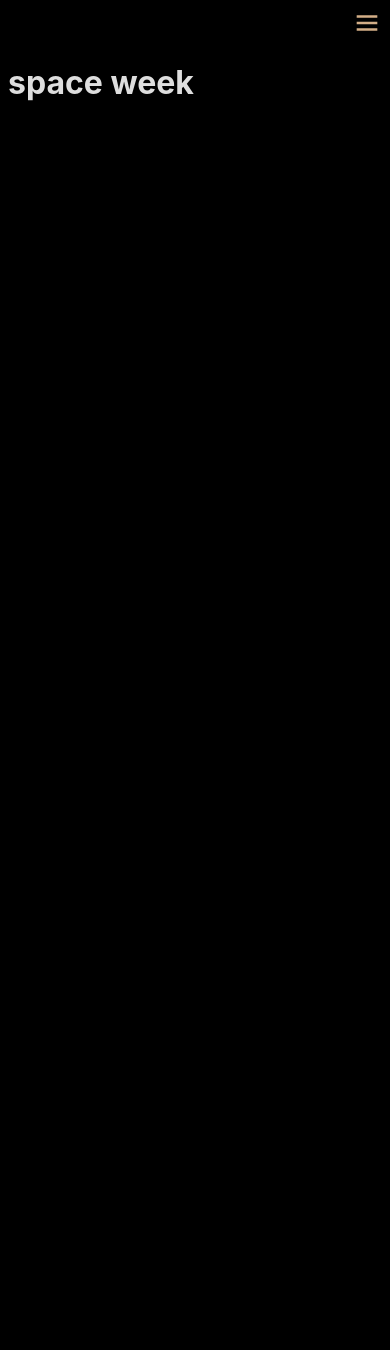
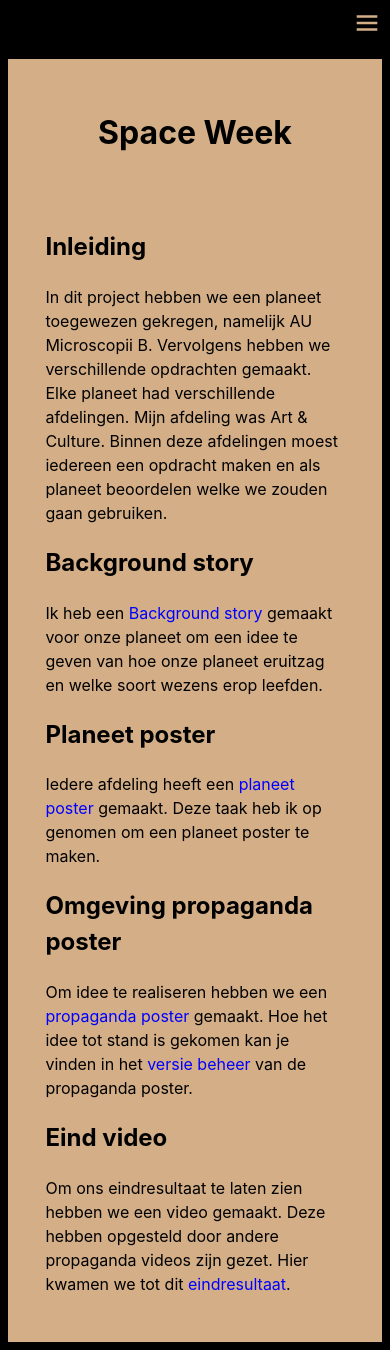
Before and after one commit to MUX-ON-WINDOWS/portofolio-project, a React (Vite) app: page /spaceweek in a window 390 px wide. Before the commit the page ends 844 px from the top, so only its background shows below. Built offline with nearby package versions, Linux system fonts and the light colour scheme.

Commit message:
Updated spaceweek

```diff
--- a/src/content/CRUD.jsx
+++ b/src/content/CRUD.jsx
@@ -12,7 +12,7 @@ function App() {
           <h2>Onderzoek .env</h2>
           <p>
             Om meer te weten te komen over .env bestand in React + Vite heb ik een bieb <a href="https://i507258.hera.fhict.nl/semester3/CRUD/envFile.pdf">onderzoek</a> gedaan naar oplossing en het manier van toepassen van een .env bestand.
-            Het gebruik van .env bestand in React + Vite is iets anders dan een .env bestand React.
+            Het gebruik van .env bestand in React + Vite is iets anders dan een .env bestand React. Bijvoorbeeld bij React is het process.env.SECRET_CODE en bij React + Vite is het import.meta.env.VITE_SECRET_CODE.
           </p>
           <h2>Process development</h2>
           <p>
--- a/src/content/Spaceweek.jsx
+++ b/src/content/Spaceweek.jsx
@@ -1,9 +1,40 @@
+import planetPoster from '../img/planetPoster.png';
+import propagandaPoster from '../img/PropagandaWallPosterV2.png';
+
 function App() {
-    return (
-      <>
-        <h1>space week</h1>
-      </>
-    )
-  }
+  return (
+    <div className="contentContainer">
+      <h1>Space Week</h1>
+      <div className="inleidingContainer">
+        <h2>Inleiding</h2>
+        <p>
+        In dit project hebben we een planeet toegewezen gekregen, namelijk AU Microscopii B. Vervolgens hebben we verschillende opdrachten gemaakt.
+        Elke planeet had verschillende afdelingen. Mijn afdeling was Art & Culture. Binnen deze afdelingen moest iedereen een opdracht maken en als planeet beoordelen welke we zouden
+        gaan gebruiken.
+        </p>
+      </div>
+      <div className="textContainer">
+        <h2>Background story</h2>
+        <p>
+          Ik heb een <a href='https://i507258.hera.fhict.nl/semester3/Spaceweek/Backgroundstory AU Microscopii b.pdf'>Background story</a> gemaakt voor onze planeet om een idee te geven van hoe onze planeet eruitzag en welke soort wezens erop leefden.
+        </p>
+        <h2>Planeet poster</h2>
+        <p>
+          Iedere afdeling heeft een <a href='https://i507258.hera.fhict.nl/semester3/Spaceweek/prototype_poster.png'>planeet poster</a> gemaakt. Deze taak heb ik op genomen om een planeet poster te maken.
+        </p>
+        <img className='containerPoster' src={planetPoster}></img>
+        <h2>Omgeving propaganda poster</h2>
+        <p>
+          Om idee te realiseren hebben we een <a href='https://i507258.hera.fhict.nl/semester3/Spaceweek/PropagandaWallPosterV2.png'>propaganda poster</a> gemaakt. Hoe het idee tot stand is gekomen kan je vinden in het <a href='https://i507258.hera.fhict.nl/semester3/Spaceweek/versiebeheerPropagandaPoster.pdf'>versie beheer</a> van de propaganda poster.
+        </p>
+        <img className='containerPoster' src={propagandaPoster}></img>
+        <h2>Eind video </h2>
+        <p>
+          Om ons eindresultaat te laten zien hebben we een video gemaakt. Deze hebben opgesteld door andere propaganda videos zijn gezet. Hier kwamen we tot dit <a href='https://i507258.hera.fhict.nl/semester3/Spaceweek/Solution Video.mp4'>eindresultaat</a>.
+        </p>
+      </div>
+    </div>
+  )
+}
 
-  export default App
+export default App
--- a/src/index.css
+++ b/src/index.css
@@ -56,26 +56,14 @@ a.hamburgerContent {
 .open {
   display: block;
 }
-@media screen and (max-width: 930px) {
-  .navItem {
-    margin-left: 0.5rem;
-    margin-right: 0.5rem;
-  }
-}
-@media screen and (max-width: 930px) {
-  .navItem {
-    display: none;
-  }
-  .hamburgerMenu {
-    display: block;
-  }
-}
 /* navbar einde */
 /* content layout */
 .contentContainer {
   background-color: var(--primary);
   color: black;
-  height: 100vh
+  height: 100%;
+  min-height: 90vh;
+  padding-bottom: 30px;
 }
 .contentContainer h1 {
   padding: 50px;
@@ -98,3 +86,27 @@ a.hamburgerContent {
   text-decoration: none;
   color: blue;
 }
+.containerTextImage {
+  display: flex;
+}
+.containerPoster {
+  width: 700px;
+}
+
+@media screen and (max-width: 930px) {
+  .navItem {
+    margin-left: 0.5rem;
+    margin-right: 0.5rem;
+  }
+}
+@media screen and (max-width: 930px) {
+  .navItem {
+    display: none;
+  }
+  .hamburgerMenu {
+    display: block;
+  }
+  .containerPoster {
+    display: none;
+  }
+}
```
Also changed, not shown: src/img/Planetposter.png (added), 1 other file (tests, documents, lock files or other folders).
